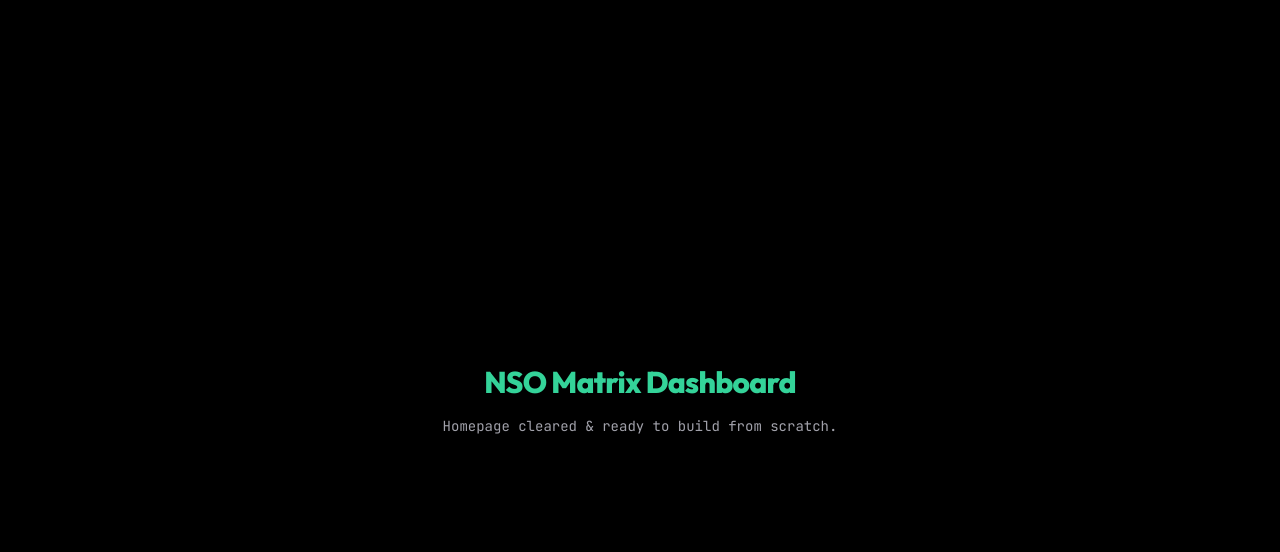
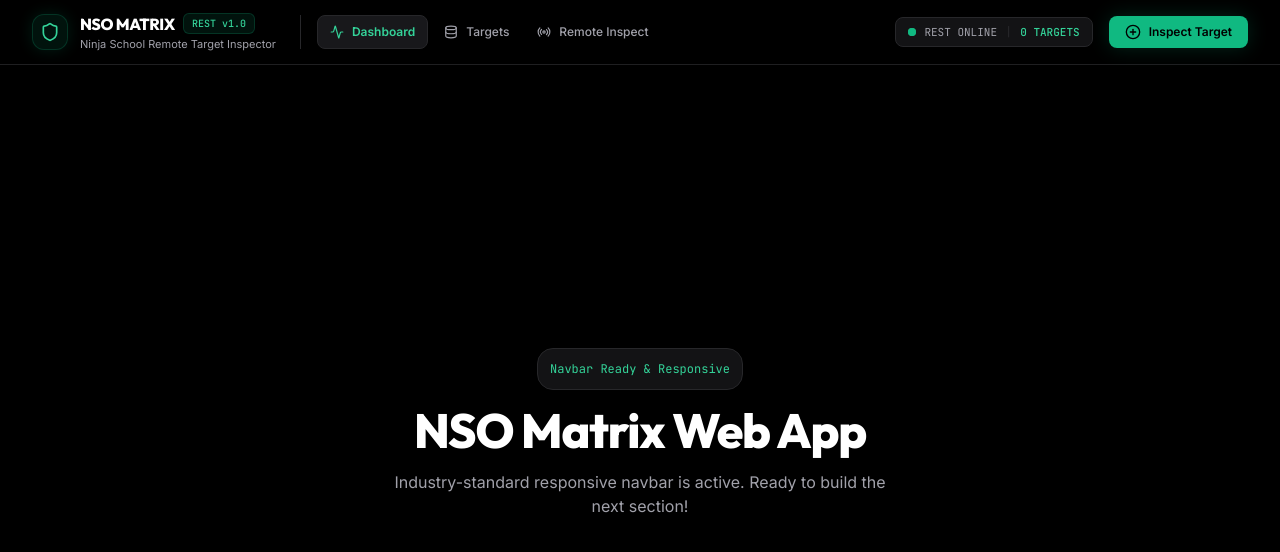
Before and after one commit to nsomatrix/nsocore, a Next.js app in the folder web/: page / in a window 1280 px wide. Shown: the top 552 px of the page. Built offline with nearby package versions, Linux system fonts and the light colour scheme.

Commit message:
feat: add industry-standard responsive Navbar component

```diff
--- a/web/app/page.tsx
+++ b/web/app/page.tsx
@@ -1,18 +1,38 @@
 'use client';
 
-import React from 'react';
+import React, { useState } from 'react';
+import { Navbar } from '@/components/Navbar';
 
 export default function Home() {
+  const [activeTab, setActiveTab] = useState('dashboard');
+  const [playerCount, setPlayerCount] = useState(0);
+
+  const handleInspectModal = () => {
+    alert('Inspect Modal trigger clicked!');
+  };
+
   return (
-    <main className="min-h-screen bg-black text-white p-8 flex flex-col items-center justify-center font-sans">
-      <div className="max-w-xl text-center space-y-4">
-        <h1 className="text-3xl font-display font-extrabold tracking-tight text-emerald-400">
-          NSO Matrix Dashboard
+    <div className="min-h-screen bg-black text-white flex flex-col font-sans selection:bg-emerald-500/30 selection:text-emerald-400">
+      {/* Industry Standard Responsive Navbar */}
+      <Navbar
+        activeTab={activeTab}
+        onTabChange={setActiveTab}
+        playerCount={playerCount}
+        onOpenInspectModal={handleInspectModal}
+      />
+
+      {/* Main Content Placeholder */}
+      <main className="flex-1 max-w-7xl w-full mx-auto px-4 sm:px-6 lg:px-8 py-12 flex flex-col items-center justify-center text-center space-y-4">
+        <div className="p-3 rounded-2xl bg-zinc-900/80 border border-zinc-800 text-xs font-mono text-emerald-400">
+          Navbar Ready & Responsive
+        </div>
+        <h1 className="text-3xl sm:text-5xl font-display font-extrabold tracking-tight text-white">
+          NSO Matrix Web App
         </h1>
-        <p className="text-sm text-zinc-400 font-mono">
-          Homepage cleared & ready to build from scratch.
+        <p className="text-sm sm:text-base text-zinc-400 max-w-lg font-sans">
+          Industry-standard responsive navbar is active. Ready to build the next section!
         </p>
-      </div>
-    </main>
+      </main>
+    </div>
   );
 }
--- /dev/null
+++ b/web/components/Navbar.tsx
@@ -0,0 +1,173 @@
+'use client';
+
+import React, { useState } from 'react';
+import { Shield, PlusCircle, Radio, Menu, X, Activity, Database, ExternalLink } from 'lucide-react';
+
+interface NavbarProps {
+  onOpenInspectModal?: () => void;
+  playerCount?: number;
+  activeTab?: string;
+  onTabChange?: (tab: string) => void;
+}
+
+export function Navbar({
+  onOpenInspectModal,
+  playerCount = 0,
+  activeTab = 'dashboard',
+  onTabChange,
+}: NavbarProps) {
+  const [mobileMenuOpen, setMobileMenuOpen] = useState(false);
+
+  const navItems = [
+    { id: 'dashboard', label: 'Dashboard', icon: Activity },
+    { id: 'targets', label: 'Targets', icon: Database },
+    { id: 'inspect', label: 'Remote Inspect', icon: Radio },
+  ];
+
+  const handleTabClick = (id: string) => {
+    if (id === 'inspect' && onOpenInspectModal) {
+      onOpenInspectModal();
+    } else if (onTabChange) {
+      onTabChange(id);
+    }
+    setMobileMenuOpen(false);
+  };
+
+  return (
+    <header className="sticky top-0 z-50 w-full border-b border-zinc-800/80 bg-black/80 backdrop-blur-xl">
+      <div className="max-w-7xl mx-auto px-4 sm:px-6 lg:px-8 h-16 flex items-center justify-between">
+        {/* Left: Brand Logo & Title */}
+        <div className="flex items-center space-x-6">
+          <div className="flex items-center space-x-3 cursor-pointer" onClick={() => onTabChange?.('dashboard')}>
+            <div className="w-9 h-9 rounded-xl bg-emerald-500/10 border border-emerald-500/20 flex items-center justify-center text-emerald-400 shadow-[0_0_15px_rgba(16,185,129,0.15)]">
+              <Shield className="w-5 h-5" />
+            </div>
+            <div>
+              <div className="flex items-center space-x-2">
+                <span className="font-display font-extrabold text-base tracking-tight text-white">
+                  NSO MATRIX
+                </span>
+                <span className="px-2 py-0.5 text-[10px] font-mono font-medium bg-emerald-500/10 text-emerald-400 rounded-md border border-emerald-500/20">
+                  REST v1.0
+                </span>
+              </div>
+              <p className="text-[11px] text-zinc-400 hidden sm:block font-sans">
+                Ninja School Remote Target Inspector
+              </p>
+            </div>
+          </div>
+
+          {/* Desktop Navigation Links */}
+          <nav className="hidden md:flex items-center space-x-1 pl-4 border-l border-zinc-800">
+            {navItems.map((item) => {
+              const Icon = item.icon;
+              const isActive = activeTab === item.id;
+              return (
+                <button
+                  key={item.id}
+                  onClick={() => handleTabClick(item.id)}
+                  className={`flex items-center space-x-2 px-3 py-2 rounded-lg text-xs font-medium transition-all ${
+                    isActive
+                      ? 'bg-zinc-900 text-emerald-400 font-semibold border border-zinc-800'
+                      : 'text-zinc-400 hover:text-white hover:bg-zinc-900/60'
+                  }`}
+                >
+                  <Icon className="w-3.5 h-3.5" />
+                  <span>{item.label}</span>
+                </button>
+              );
+            })}
+          </nav>
+        </div>
+
+        {/* Right: Status Pill & Action Button (Desktop) */}
+        <div className="hidden md:flex items-center space-x-4">
+          {/* Live REST Status Indicator Pill */}
+          <div className="flex items-center space-x-2 px-3 py-1.5 rounded-lg bg-zinc-900/80 border border-zinc-800 text-xs font-mono">
+            <span className="relative flex h-2 w-2">
+              <span className="animate-ping absolute inline-flex h-full w-full rounded-full bg-emerald-400 opacity-75"></span>
+              <span className="relative inline-flex rounded-full h-2 w-2 bg-emerald-500"></span>
+            </span>
+            <span className="text-zinc-400 text-[11px]">REST ONLINE</span>
+            <span className="text-zinc-800">|</span>
+            <span className="text-emerald-400 font-medium text-[11px]">{playerCount} TARGETS</span>
+          </div>
+
+          {/* Primary Action CTA */}
+          {onOpenInspectModal && (
+            <button
+              onClick={onOpenInspectModal}
+              className="flex items-center space-x-2 px-4 py-2 rounded-lg bg-emerald-500 text-black font-semibold text-xs hover:bg-emerald-400 transition-all shadow-[0_0_20px_rgba(16,185,129,0.2)] active:scale-95"
+            >
+              <PlusCircle className="w-4 h-4" />
+              <span>Inspect Target</span>
+            </button>
+          )}
+        </div>
+
+        {/* Mobile Hamburger Toggle Button */}
+        <div className="flex items-center space-x-2 md:hidden">
+          {/* Compact Mobile Live Status Pill */}
+          <div className="flex items-center space-x-1.5 px-2.5 py-1 rounded-lg bg-zinc-900 border border-zinc-800 text-[10px] font-mono">
+            <span className="relative flex h-2 w-2">
+              <span className="animate-ping absolute inline-flex h-full w-full rounded-full bg-emerald-400 opacity-75"></span>
+              <span className="relative inline-flex rounded-full h-2 w-2 bg-emerald-500"></span>
+            </span>
+            <span className="text-emerald-400 font-semibold">{playerCount}</span>
+          </div>
+
+          <button
+            onClick={() => setMobileMenuOpen(!mobileMenuOpen)}
+            className="p-2 rounded-lg text-zinc-400 hover:text-white hover:bg-zinc-900 border border-zinc-800/80 transition-colors"
+            aria-label="Toggle Navigation Menu"
+          >
+            {mobileMenuOpen ? <X className="w-5 h-5" /> : <Menu className="w-5 h-5" />}
+          </button>
+        </div>
+      </div>
+
+      {/* Mobile Slide-Down Menu Drawer */}
+      {mobileMenuOpen && (
+        <div className="md:hidden border-b border-zinc-800 bg-black/95 backdrop-blur-2xl px-4 pt-3 pb-5 space-y-3 animate-fade-in">
+          <nav className="space-y-1">
+            {navItems.map((item) => {
+              const Icon = item.icon;
+              const isActive = activeTab === item.id;
+              return (
+                <button
+                  key={item.id}
+                  onClick={() => handleTabClick(item.id)}
+                  className={`w-full flex items-center justify-between px-3.5 py-2.5 rounded-lg text-xs font-medium transition-all ${
+                    isActive
+                      ? 'bg-zinc-900 text-emerald-400 font-semibold border border-zinc-800'
+                      : 'text-zinc-400 hover:text-white hover:bg-zinc-900/60'
+                  }`}
+                >
+                  <div className="flex items-center space-x-2.5">
+                    <Icon className="w-4 h-4" />
+                    <span>{item.label}</span>
+                  </div>
+                </button>
+              );
+            })}
+          </nav>
+
+          {onOpenInspectModal && (
+            <div className="pt-2 border-t border-zinc-800">
+              <button
+                onClick={() => {
+                  onOpenInspectModal();
+                  setMobileMenuOpen(false);
+                }}
+                className="w-full flex items-center justify-center space-x-2 px-4 py-2.5 rounded-lg bg-emerald-500 text-black font-semibold text-xs hover:bg-emerald-400 transition-all active:scale-95 shadow-[0_0_20px_rgba(16,185,129,0.2)]"
+              >
+                <PlusCircle className="w-4 h-4" />
+                <span>Inspect New Target</span>
+              </button>
+            </div>
+          )}
+        </div>
+      )}
+    </header>
+  );
+}
```
